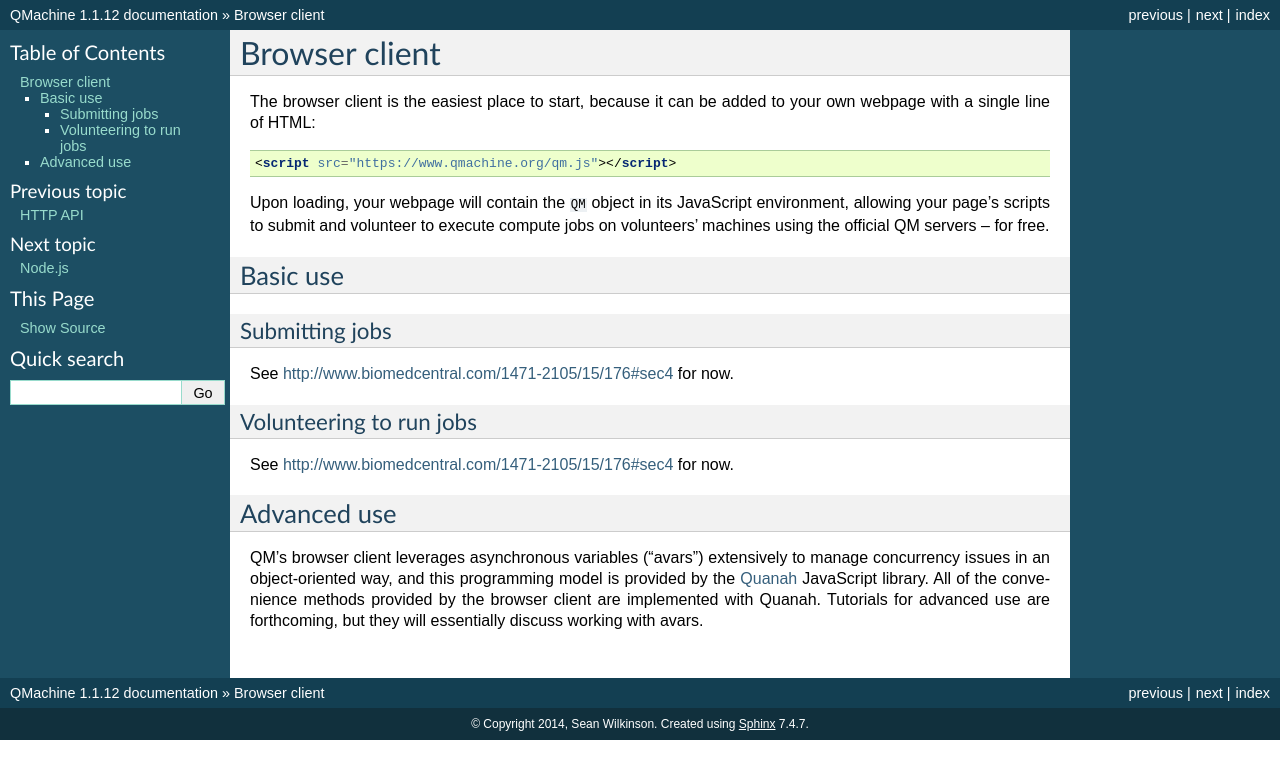
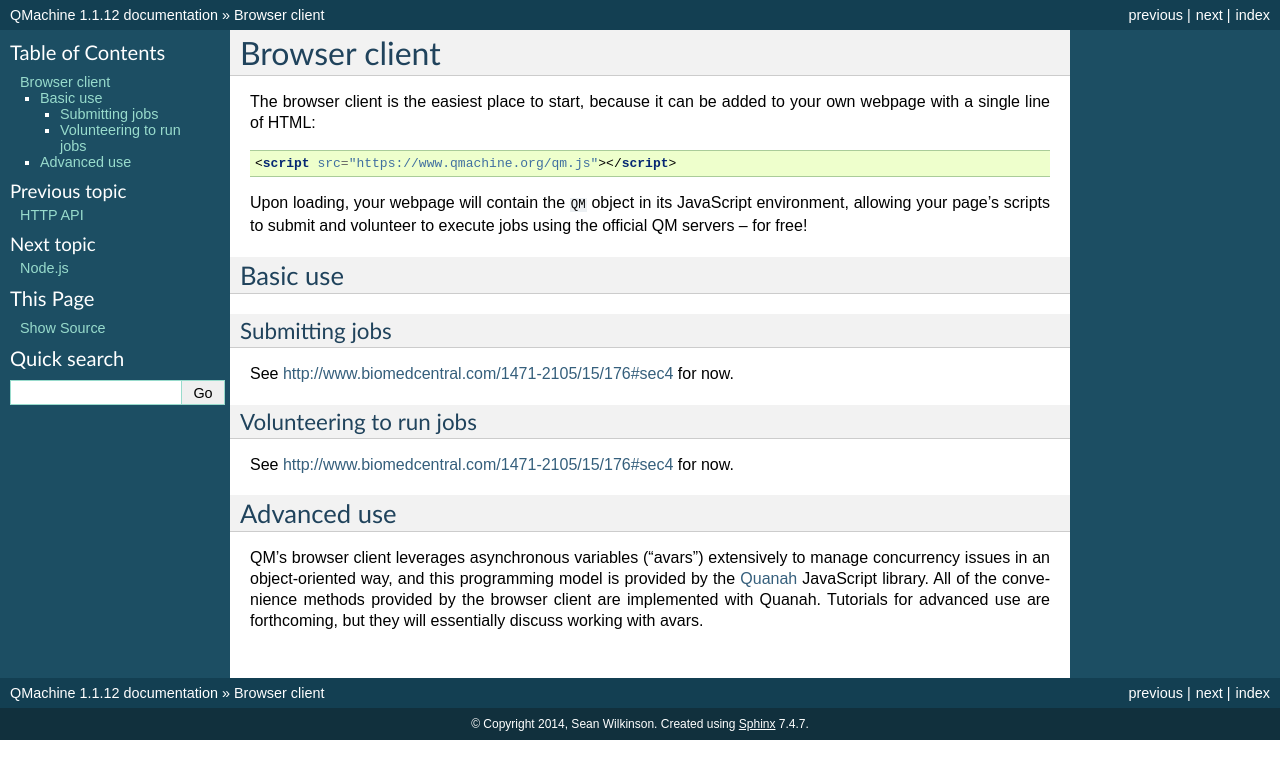
Before and after one commit to qmachine/qmachine, a Sphinx documentation site: the page built from docs/browser-client.rst, in a window 1280 px wide. Shown: the top 779 px of the page. Built offline with Sphinx 7.4.7, drawn with Linux system fonts in a browser that asks for light colours.

Commit message:
Removed redundant language

```diff
--- a/docs/browser-client.rst
+++ b/docs/browser-client.rst
@@ -10,7 +10,7 @@ your own webpage with a single line of HTML:
 
 Upon loading, your webpage will contain the ``QM`` object in its JavaScript
 environment, allowing your page's scripts to submit and volunteer to execute
-compute jobs on volunteers' machines using the official QM servers -- for free.
+jobs using the official QM servers -- for free!
 
 
 Basic use
```
